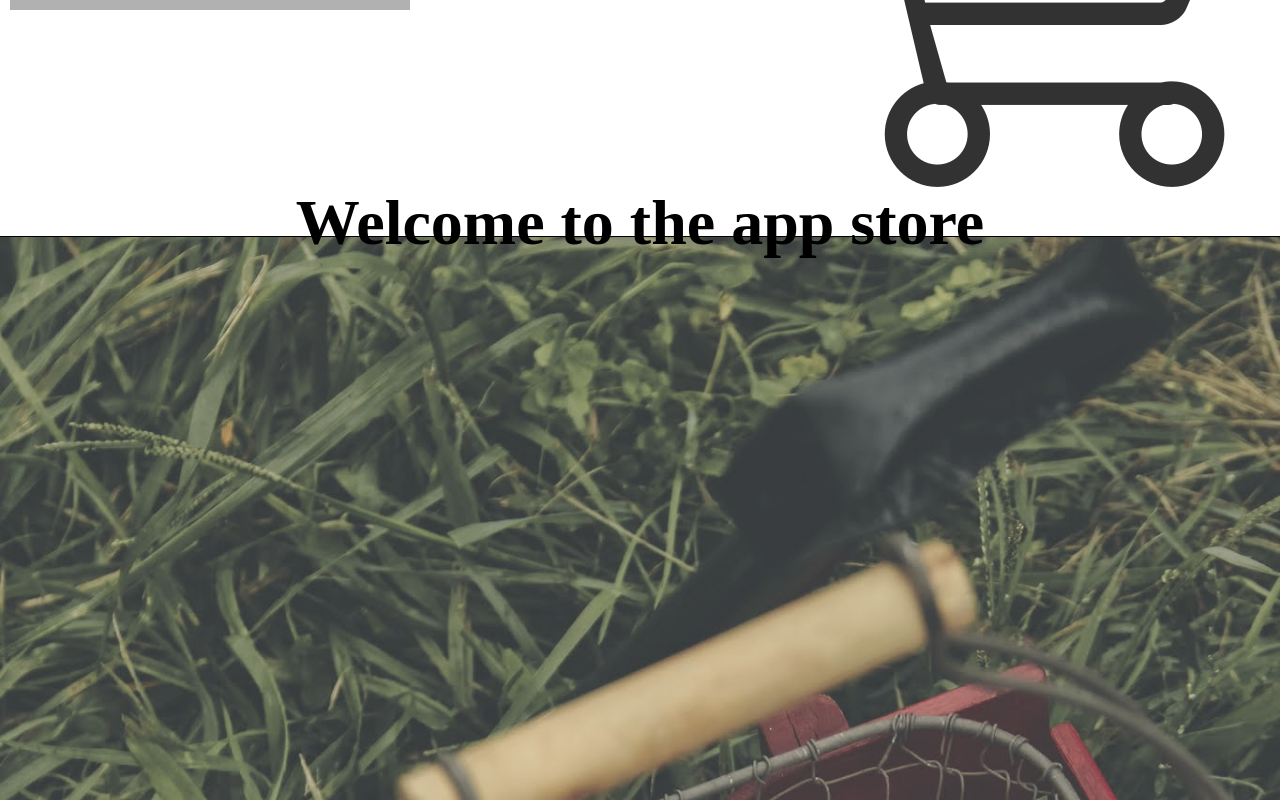
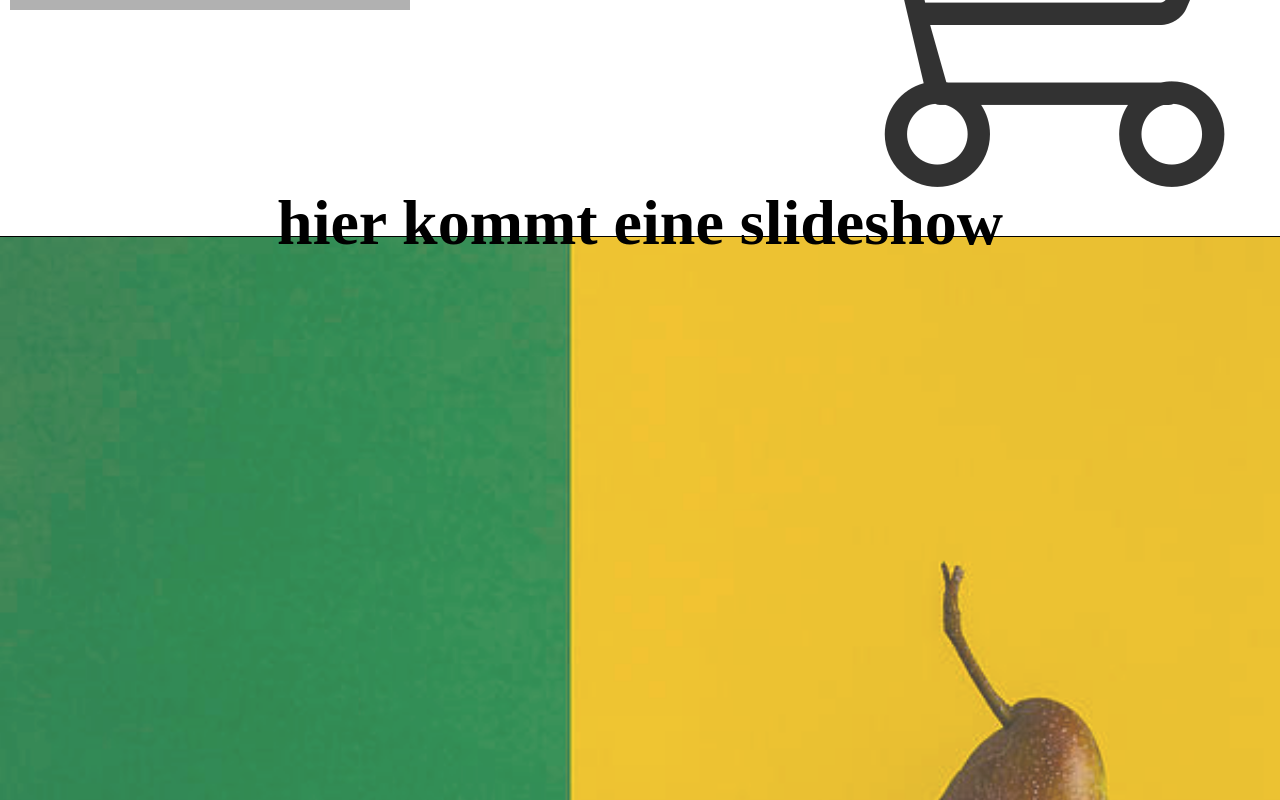
Before and after one commit to ppmmhh/next.js-ecommerce-store, a Next.js app: page / in a window 1280 px wide. Shown: the part 300-1100 px from the top of the page. Built offline with nearby package versions, Linux system fonts and the light colour scheme; grey boxes are pictures that could not be loaded.

Commit message:
Change hero img

```diff
--- a/app/header.js
+++ b/app/header.js
@@ -5,8 +5,8 @@ import React from 'react';
 export default function Header() {
   return (
     <div>
-      <img src="/images/apples_hero.jpeg" alt="apples in basket" />
-      <h1 className="text-on-image">Welcome to the app store</h1>
+      <img src="/images/apple02.jpeg" alt="apples" />
+      <h1 className="text-on-image">hier kommt eine slideshow</h1>
     </div>
   );
 }
```
